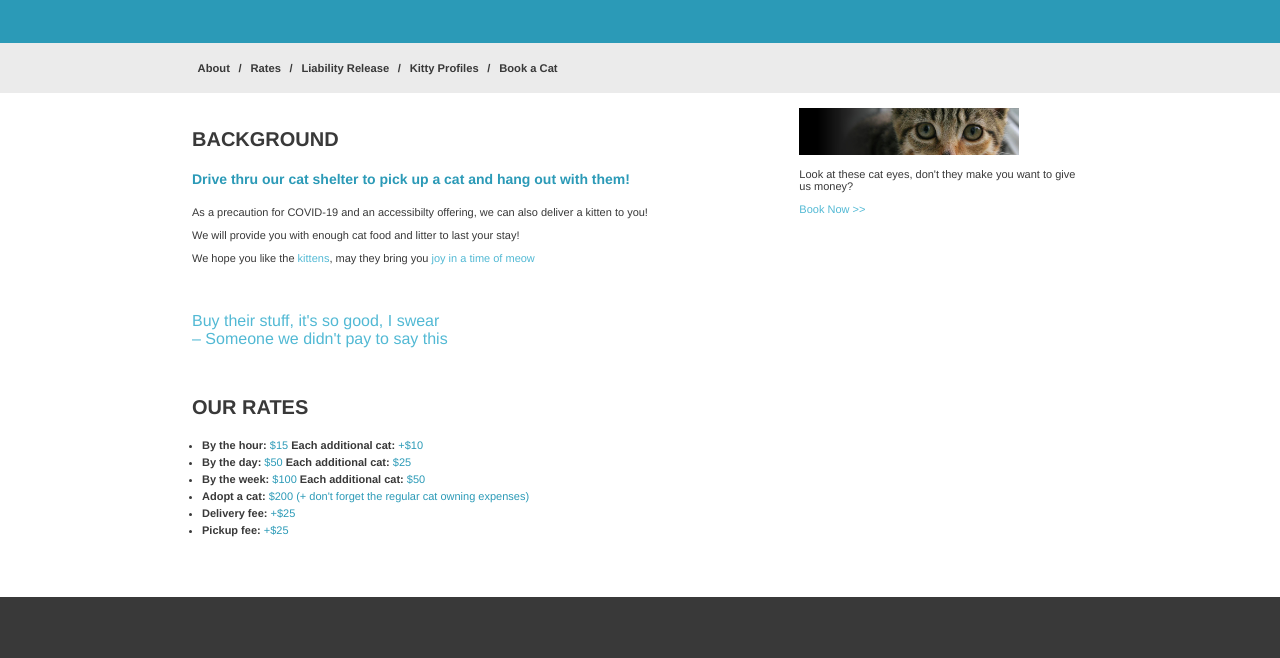
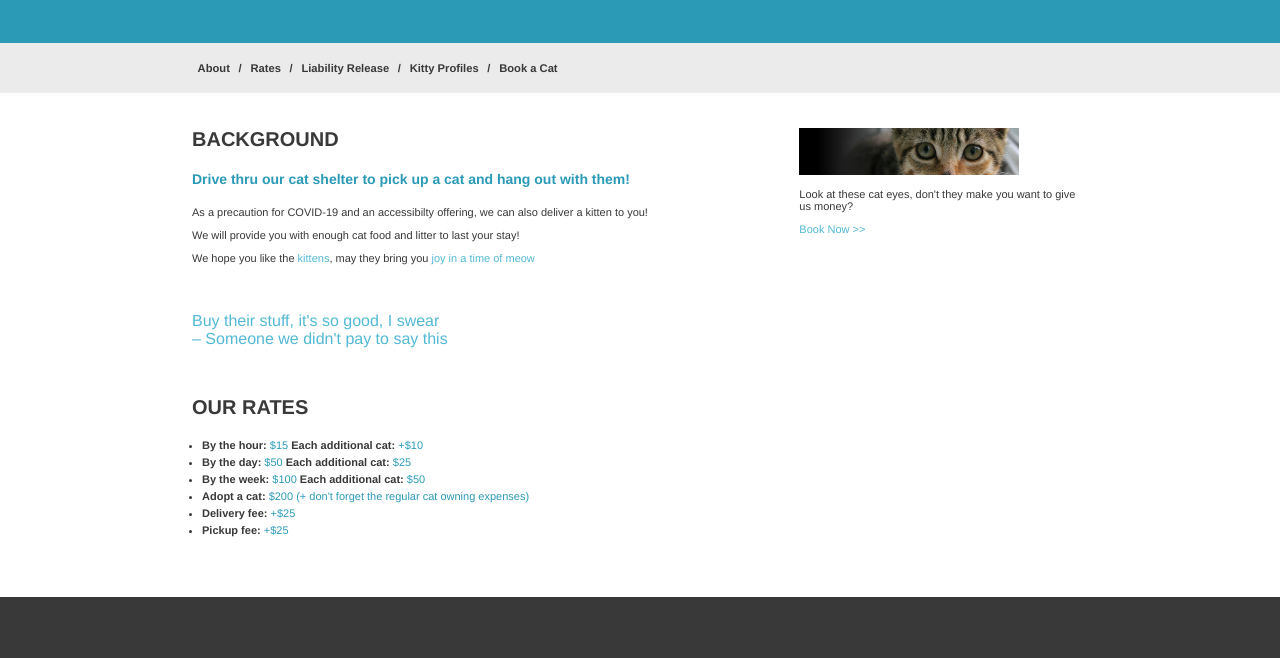
Before and after one commit to cknipe-learning/4-mockup, a plain HTML site: page rates.html in a window 1280 px wide. Shown: the part 126-784 px from the top of the page. Drawn offline with Linux system fonts and the light colour scheme.

Commit message:
Add margin to aside photo to match the About page

```diff
--- a/styles/stylesheet-rates.css
+++ b/styles/stylesheet-rates.css
@@ -110,6 +110,7 @@ aside img {
   /* QUESTION: Why doesn't this shrink the image to the width of the aside?
   object-fit: contain; */
   width: 220px;
+  margin: 20px 0 0 0;
 }
 
 footer {
```
